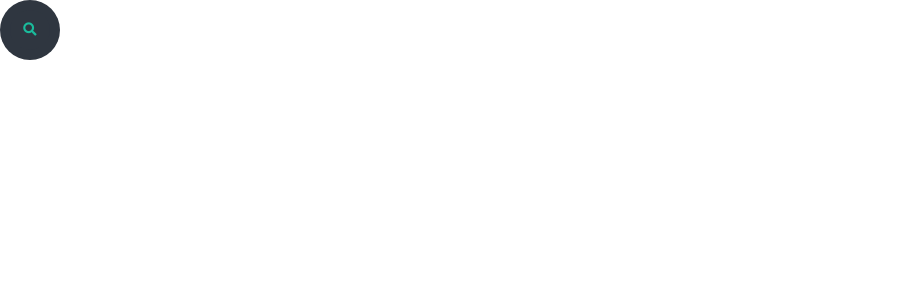
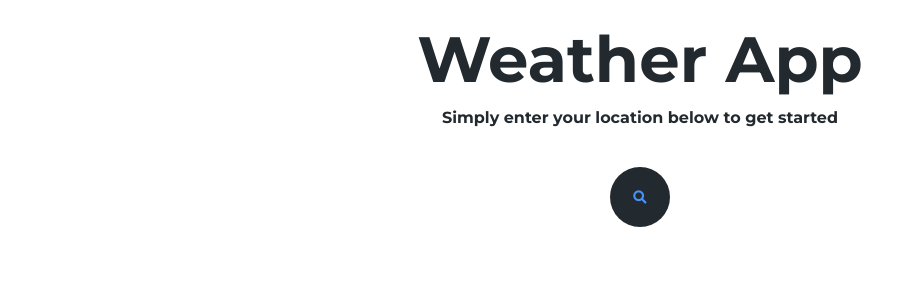
Before and after one commit to ReeceRose/WeatherApp, a Vue app: page / in a window 1280 px wide. Shown: the top 300 px of the page, without its empty margins (0-924 px from the left). Built offline with nearby package versions, Linux system fonts and the light colour scheme.

Commit message:
Started to layout website

```diff
--- a/package.json
+++ b/package.json
@@ -9,7 +9,6 @@
   },
   "dependencies": {
     "vue": "^2.5.17",
-    "vue-router": "^3.0.1",
     "vuex": "^3.0.1"
   },
   "devDependencies": {
--- a/public/index.html
+++ b/public/index.html
@@ -10,6 +10,10 @@
             integrity="sha384-B4dIYHKNBt8Bc12p+WXckhzcICo0wtJAoU8YZTY5qE0Id1GSseTk6S+L3BlXeVIU"
             crossorigin="anonymous"
         >
+        <link
+            href="https://fonts.googleapis.com/css?family=Montserrat:400,700"
+            rel="stylesheet"
+        >
         <title>Weather App</title>
     </head>
     <body>
--- a/src/App.vue
+++ b/src/App.vue
@@ -1,14 +1,15 @@
 <template>
     <div class="container">
-        <router-view></router-view>
+        <Home/>
     </div>
 </template>
 
 <script>
+import Home from '@/views/Home.vue'
 export default {
     name: 'App',
     components: {
-
+        Home
     },
     beforeMount() {
         this.$store.dispatch('loadLocation')
@@ -21,5 +22,18 @@
 * {
     padding: 0;
     margin: 0;
+    font-family: 'Montserrat', sans-serif;
+    -webkit-font-smoothing: antialiased;
+    text-rendering: optimizeLegibility;
+}
+body {
+    color: #22292f;
+    // background-image: url("~@/assets/background.svg")
+}
+.text-center {
+    text-align: center;
+}
+.white {
+    // color: #fff;
 }
 </style>
--- /dev/null
+++ b/src/assets/colors.scss
@@ -0,0 +1,10 @@
+$colors: (
+    mainText: #22292f,
+    mainTextHover: #4e5358,
+    primaryBlue: #4a91f2
+);
+
+@function color($color-name)
+{
+    @return map-get($map: $colors, $key: $color-name)
+}
--- /dev/null
+++ b/src/assets/global.scss
@@ -0,0 +1,6 @@
+// This file is used for importing common scss files that will be used across most files
+// If a file is not used across most files it must explicitly loaded in the Vue file
+// Note, this file still must be explivility loaded in each Vue file, it will just reduce
+// the amount ofcalls
+@import "@/assets/mixins.scss";
+@import "@/assets/colors.scss";
--- /dev/null
+++ b/src/assets/mixins.scss
@@ -0,0 +1,21 @@
+@mixin phone {
+    @media (min-width : 480px) {
+        @content;
+    }
+}
+
+@mixin tablet {
+    @media (min-width : 768px) {
+        @content;
+    }
+}
+
+@mixin desktop {
+    @media (min-width : 992px) {
+        @content;
+    }
+}
+
+// @media only screen and (min-width : 1200px) {
+
+// }
--- a/src/components/SearchBar.vue
+++ b/src/components/SearchBar.vue
@@ -27,16 +27,29 @@
 
 
 <style lang="scss" scoped>
+@import "@/assets/global.scss";
+
 .search-box {
 	width: fit-content;
-	background-color: #2f3640;
+	background-color: #22292f;
 	height: 40px;
 	border-radius: 40px;
 	padding: 10px;
+	margin-top: 15px;
+	margin: 5px auto;
+	color: #fff;
 
 	&:hover .search-input {
-		width: 240px;
+		width: 50vw;
 		padding: 0 6px;
+
+		@include desktop {
+			width: 33vw;
+		}
+	}
+
+	&:not(:hover) .search-input {
+		transition-delay: 1s;
 	}
 
 	&:hover .search-button {
@@ -44,20 +57,22 @@
 	}
 
 	.search-input {
+		color: #fff;
 		border: none;
 		outline: none;
 		background: none;
 		float: left;
 		padding: 0;
-		color: #fff;
+		transition-delay: 1s;
 		font-size: 16px;
 		transition: 0.4s all;
 		line-height: 40px;
 		width: 0;
+		text-align: center;
 	}
 
 	.search-button {
-		color: #1abc9c;
+		color: color(primaryBlue);
 		background: inherit;
 		border: none;
 		float: right;
@@ -66,6 +81,7 @@
 		line-height: 40px;
 		text-align: center;
 		border-radius: 50%;
+		cursor: pointer;
 	}
 }
 
--- a/src/main.js
+++ b/src/main.js
@@ -1,11 +1,9 @@
 import Vue from 'vue'
 import App from '@/App.vue'
-import router from '@/router.js'
 import store from '@/store.js'
 Vue.config.productionTip = false
 
 new Vue({
-    router,
     store,
     render: h => h(App)
 }).$mount('#app')
--- a/src/router.js
+++ /dev/null
@@ -1,17 +0,0 @@
-import Vue from 'vue'
-import Router from 'vue-router'
-import Home from '@/views/Home.vue'
-
-Vue.use(Router)
-
-export default new Router({
-    mode: 'history',
-    base: process.env.BASE_URL,
-    routes: [
-        {
-            path: '/',
-            name: 'Home',
-            component: Home
-        }
-    ]
-})
--- a/src/views/Home.vue
+++ b/src/views/Home.vue
@@ -1,6 +1,25 @@
 <template>
-    <div class="Home">
+    <div class="home">
+        <h1 class="text-center white title">Weather App</h1>
+        <h4 class="text-center white description">Simply enter your location below to get started</h4>
         <SearchBar/>
+        <div class="container">
+            <br>
+            <br>
+            <br>
+            <br>
+            <br>
+            <br>
+            <br>
+            <br>
+            <br>
+            <br>
+            <br>
+            <br>
+            <br>
+            <br>
+            <br>
+        </div>
     </div>
 </template>
 
@@ -14,6 +33,21 @@
 }
 </script>
 
-<style lang="sass" scoped>
+<style lang="scss" scoped>
+@import "@/assets/global.scss";
 
+.title {
+    font-size: 4em;
+    font-weight: 900 !important;
+    margin-top: 20px;
+    margin-bottom: 10px;
+}
+.description {
+    margin-bottom: 40px;
+}
+.container {
+    margin: 25px auto;
+    background-color: #fff;
+    width: 85vw;
+}
 </style>
```
Also changed, not shown: src/assets/background.svg (added), 1 other file (tests, documents, lock files or other folders).
